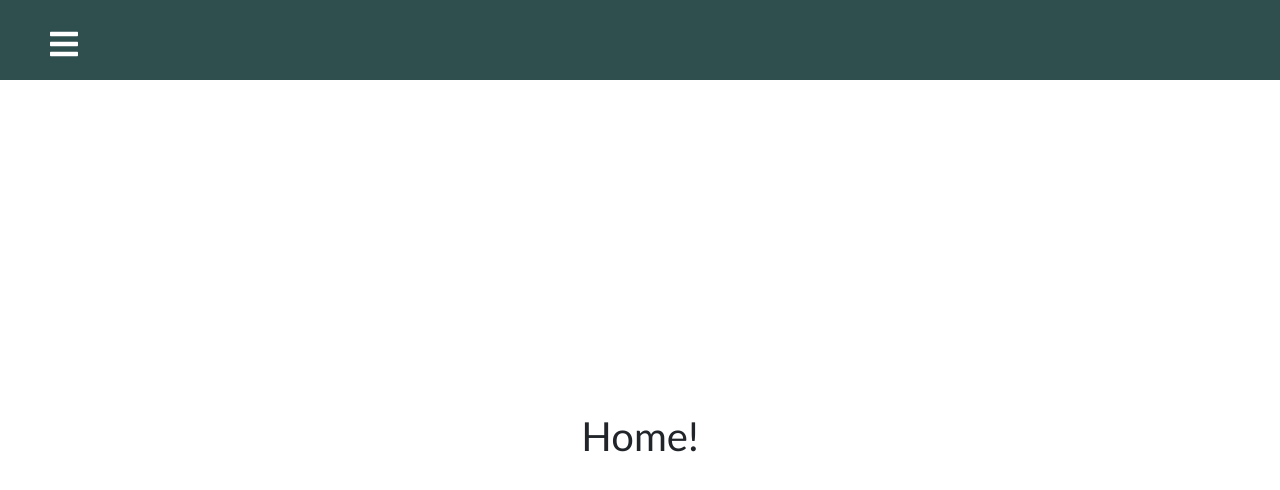
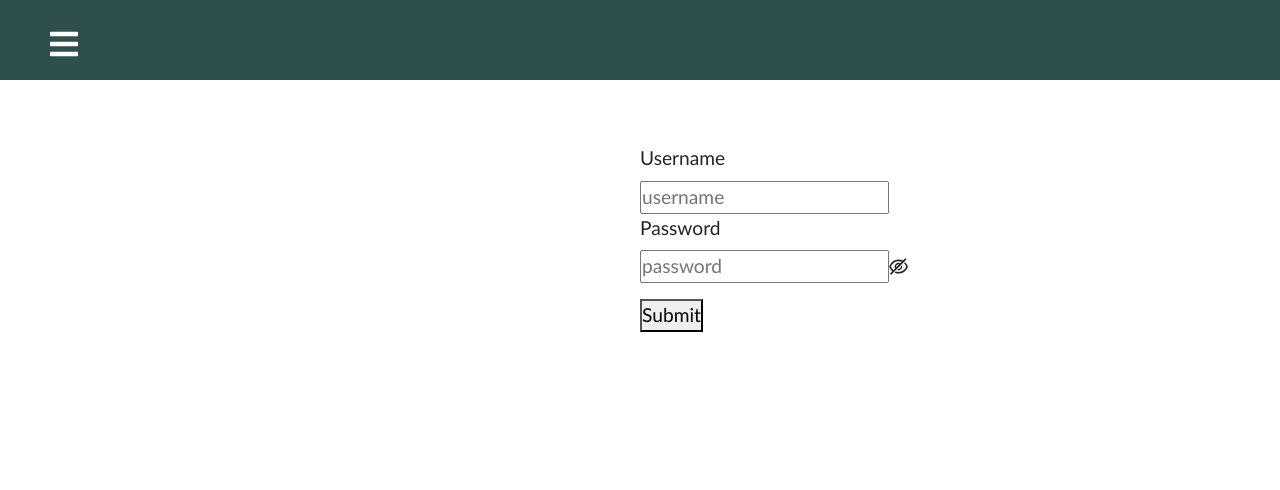
Before and after one commit to velicanmert/staj-1, a React (Create React App) app in the folder client/: page / in a window 1280 px wide. Shown: the top 490 px of the page. Built offline with nearby package versions, Linux system fonts and the light colour scheme.

Commit message:
I have completed login page.

```diff
--- a/client/src/App.js
+++ b/client/src/App.js
@@ -6,6 +6,8 @@ import Edit from './pages/Edit';
 import UserInfo from './pages/UserInfo';
 
 function App() {
+  localStorage.removeItem('username');
+  localStorage.removeItem('token');
   return (
     <div className='App'>
       <Router>
--- a/client/src/components/Navbar.css
+++ b/client/src/components/Navbar.css
@@ -66,3 +66,7 @@
   justify-content: start;
   align-items: center;
 }
+
+.title {
+  margin-left: 16px;
+}
--- a/client/src/components/Navbar.js
+++ b/client/src/components/Navbar.js
@@ -1,6 +1,5 @@
 import React, { useState } from 'react';
 import * as FaIcons from 'react-icons/fa';
-import * as AiIcons from 'react-icons/ai';
 import { Link } from 'react-router-dom';
 import { SidebarData } from './SidebarData';
 import './Navbar.css';
@@ -29,9 +28,9 @@ function Navbar() {
             {SidebarData.map((item, index) => {
               return (
                 <li key={index} className={item.className}>
-                  <Link to={item.path}>
+                  <Link to={item.path} onClick={showSidebar}>
                     {item.icon}
-                    <span>{item.title}</span>
+                    <span className='title'>{item.title}</span>
                   </Link>
                 </li>
               );
--- /dev/null
+++ b/client/src/pages/Home.css
@@ -0,0 +1,9 @@
+.page {
+  font-size: 1.2rem;
+  margin-left: 50%;
+  margin-top: 5%;
+}
+
+.SubmitButton {
+  margin-top: 1rem;
+}
--- a/client/src/pages/Home.js
+++ b/client/src/pages/Home.js
@@ -1,11 +1,115 @@
 import React from 'react';
+import { Form, Input, Button } from 'antd';
+import './Home.css';
+import { login } from '../services/Services';
 
 function Home() {
-  return (
-    <div className='home'>
-      <h1>Home!</h1>
-    </div>
-  );
+  const layout = {
+    labelCol: {
+      span: 8
+    },
+    wrapperCol: {
+      span: 16
+    }
+  };
+  const tailLayout = {
+    wrapperCol: {
+      offset: 8,
+      span: 16
+    }
+  };
+
+  const state = {
+    pw: ''
+  };
+  const getUserName = value => {
+    localStorage.setItem('username', value);
+  };
+
+  const getPassword = value => {
+    state.pw = value;
+  };
+
+  const onFinish = values => {
+    console.log('Success:', values);
+  };
+
+  const onFinishFailed = errorInfo => {
+    console.log('Failed:', errorInfo);
+  };
+
+  const loginMethod = (id, pw) => {
+    login(id, pw);
+  };
+
+  const handleLoginButton = () => {
+    console.log('You have clicked the login button!');
+    console.log(localStorage.getItem('username'), state.pw);
+    loginMethod(localStorage.getItem('username'), state.pw);
+    console.log('login is done!');
+  };
+  if (localStorage.getItem('token')) {
+    return (
+      <Form className='page'>
+        <div>Welcome</div>
+        <div>{localStorage.getItem('username')}</div>
+      </Form>
+    );
+  } else {
+    return (
+      <Form
+        className='page'
+        {...layout}
+        name='basic'
+        onFinish={onFinish}
+        onFinishFailed={onFinishFailed}
+      >
+        <Form.Item
+          className='username'
+          label='Username'
+          name='username'
+          rules={[
+            {
+              required: true,
+              message: 'Please input your username!'
+            }
+          ]}
+        >
+          <Input
+            placeholder='username'
+            onChange={event => getUserName(event.target.value)}
+          />
+        </Form.Item>
+
+        <Form.Item
+          label='Password'
+          name='password'
+          rules={[
+            {
+              required: true,
+              message: 'Please input your password!'
+            }
+          ]}
+        >
+          <Input.Password
+            placeholder='password'
+            onChange={event => getPassword(event.target.value)}
+          />
+        </Form.Item>
+
+        <Form.Item {...tailLayout}>
+          <Button
+            className='SubmitButton'
+            type='primary'
+            htmlType='submit'
+            onClick={handleLoginButton}
+          >
+            Submit
+          </Button>
+        </Form.Item>
+      </Form>
+    );
+  }
 }
 
 export default Home;
--- a/client/src/services/Services.js
+++ b/client/src/services/Services.js
@@ -8,7 +8,6 @@ export const login = async (id, pw) => {
   let token = (await axios.post(LOGIN_API_URL, info)).data;
   localStorage.setItem('token', token);
   axios.defaults.headers.common = { Authorization: `Bearer ${token}` };
-  return token;
 };
 
 export const getUsers = async () => {
```
Also changed, not shown: client/src/pages/myComponent.jsx (renamed from client/src/components/myComponent.jsx).
